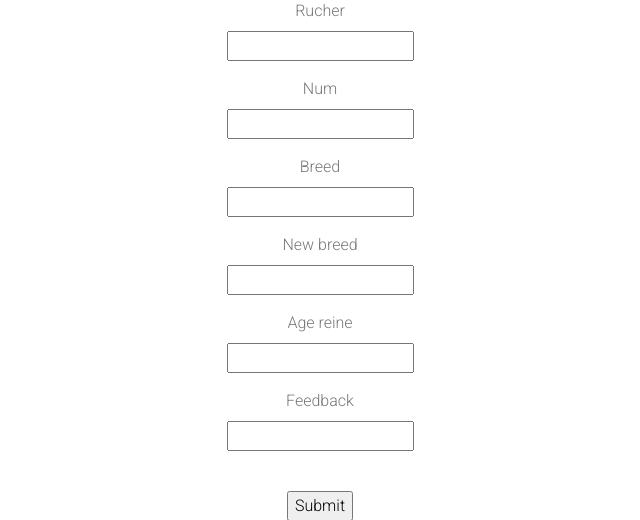
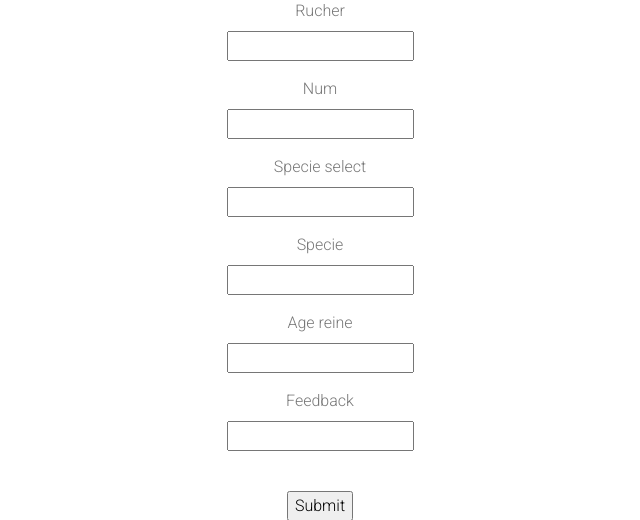
Before and after one commit to Alchemille/Rucher, a Flask app: template app_pack/templates/rucher.html in a window 1280 px wide. Shown: the part 677-1197 px from the top of the page, without its empty margins (320-960 px from the left). Run offline with Flask 2, Linux system fonts and the light colour scheme; the template is opened without the code that fills it: most values are stand-ins (such as "Sample title", 1, 10 or a date in 2020); form fields are guessed from the names that the template uses; parts of the project's set-up code (start-up, migrations or seed data) failed here and were passed over; some libraries are stand-ins or nearby versions.

Commit message:
Fix populated specie in update_ruche. specie has priority over specie_select

```diff
--- a/app_pack/forms.py
+++ b/app_pack/forms.py
@@ -24,7 +24,7 @@ class RucheForm(FlaskForm):
             raise ValidationError("Veuillez entrer un numéro de rucher valide")
 
     def check_espece_renseignee(form, field):
-        if field.data == "other" and not form.new_breed.data:
+        if field.data == "other" and not form.specie.data:
             raise ValidationError("L'espece doit etre précisée")
 
     def check_num_unique(form, field):
@@ -43,8 +43,8 @@ class RucheForm(FlaskForm):
 
     rucher = IntegerField("Rucher Parent", validators=[check_rucher_exists])
     num = IntegerField("Numero",validators=[DataRequired(), check_num_unique])
-    breed = SelectField("Espece actuelle", default="other", validators=[check_espece_renseignee])
-    new_breed = StringField("Si autre, quelle espece?")
+    specie_select = SelectField("Espece actuelle", default="other", validators=[check_espece_renseignee])
+    specie = StringField("Si autre, quelle espece?")
     age_reine = DateTimeField("Date de naissance de la reine", default=datetime.today(), format="%d/%m/%y")
     feedback = TextAreaField("Autres caractéristiques")
     submit = SubmitField('Valider')
--- a/app_pack/routes.py
+++ b/app_pack/routes.py
@@ -17,6 +17,8 @@ from flask_login import login_user, login_required, logout_user
 
 import json
 from geojson import Point, Feature
+
+import flask_login
 
 
 def create_position(id, title, latitude, longitude, description):
@@ -131,7 +133,7 @@ def add_rucher():
 
     if form.validate_on_submit():
 
-        new_rucher = Rucher(location=form.location.data, plants=form.plant.data, feedback=form.feedback.data, lat=form.lat.data, longit=form.longit.data)
+        new_rucher = Rucher(user=flask_login.current_user.id, location=form.location.data, plants=form.plant.data, feedback=form.feedback.data, lat=form.lat.data, longit=form.longit.data)
         db.session.add(new_rucher) # new_rucher.id added here
         db.session.commit()
 
@@ -167,16 +169,15 @@ def update_ruche(id):
     list_species = list(set(list_species))
 
     form = RucheForm(obj=old_ruche)
-    form.breed.choices = list_species
+    form.specie_select.choices = list_species
 
     if form.validate_on_submit():
 
         form.populate_obj(old_ruche)
 
-        specie = form.breed.data
-        print(specie, form.new_breed.data)
-        if specie == "other":
-            specie = form.new_breed.data
+        specie = form.specie.data
+        if not specie:
+            specie = form.specie_select.data
 
         old_ruche.specie = specie
         db.session.commit()
@@ -201,14 +202,13 @@ def see_rucher(id):
     list_species.append(('other', 'autre'))
     list_species = list(set(list_species))
     form = RucheForm()
-    form.breed.choices = list_species
+    form.specie_select.choices = list_species
 
     if form.validate_on_submit():
 
-        specie = form.new_breed.data
-
+        specie = form.specie.data
         if not specie:
-            specie = form.breed.data
+            specie = form.specie_select.data
 
         new_ruche = Ruche(rucher=form.rucher.data, specie=specie, num=form.num.data, age_reine=form.age_reine.data,  feedback=form.feedback.data)
         db.session.add(new_ruche)
--- a/app_pack/templates/ruche_form.html
+++ b/app_pack/templates/ruche_form.html
@@ -15,14 +15,14 @@
     {% endfor %}
     </p>
     <p>
-    {{ form.breed.label }} <br> {{form.breed }} <br>
-    {% for error in form.breed.errors %}
+    {{ form.specie_select.label }} <br> {{form.specie_select }} <br>
+    {% for error in form.specie_select.errors %}
     <span class="form_error">[{{ error }}]</span>
     {% endfor %}
     </p>
     <p>
-    {{ form.new_breed.label }} <br> {{form.new_breed}} <br>
-    {% for error in form.new_breed.errors %}
+    {{ form.specie.label }} <br> {{form.specie}} <br>
+    {% for error in form.specie.errors %}
     <span class="form_error">[{{ error }}]</span>
     {% endfor %}
     </p>
```
